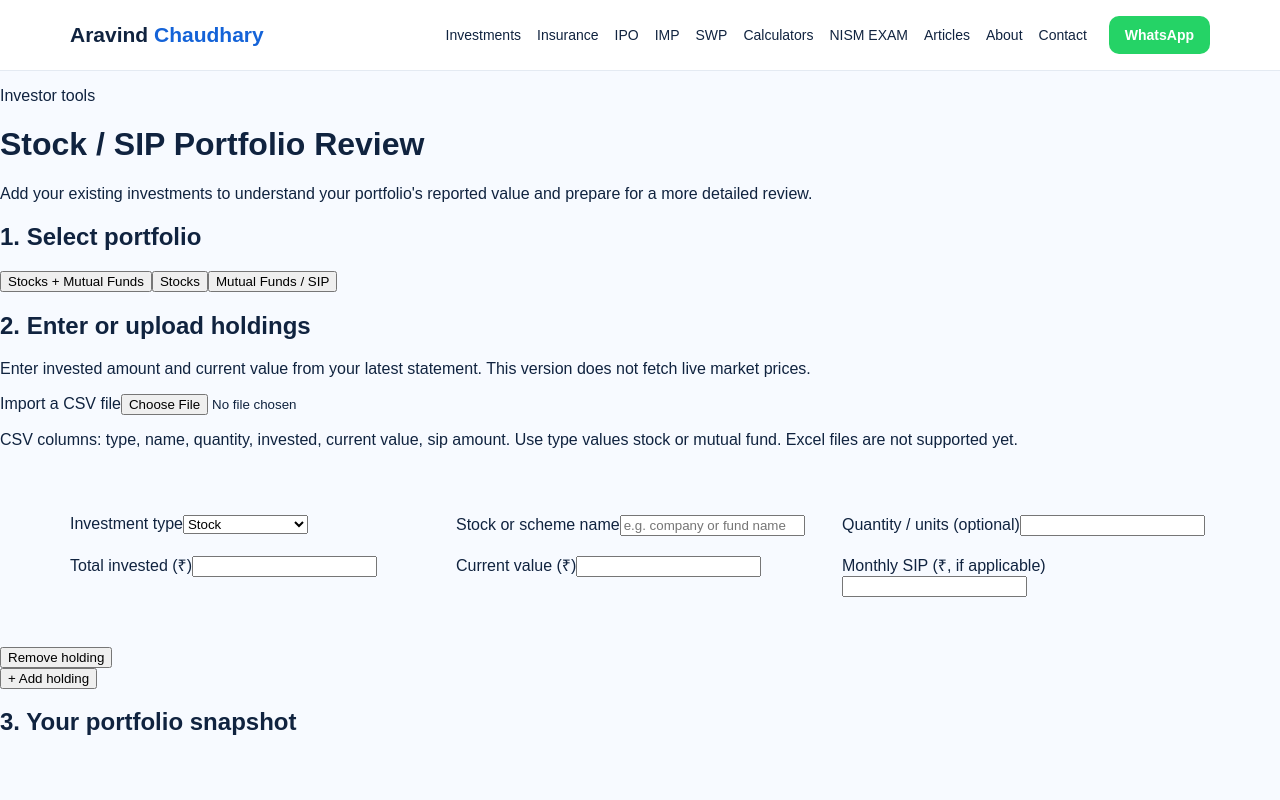
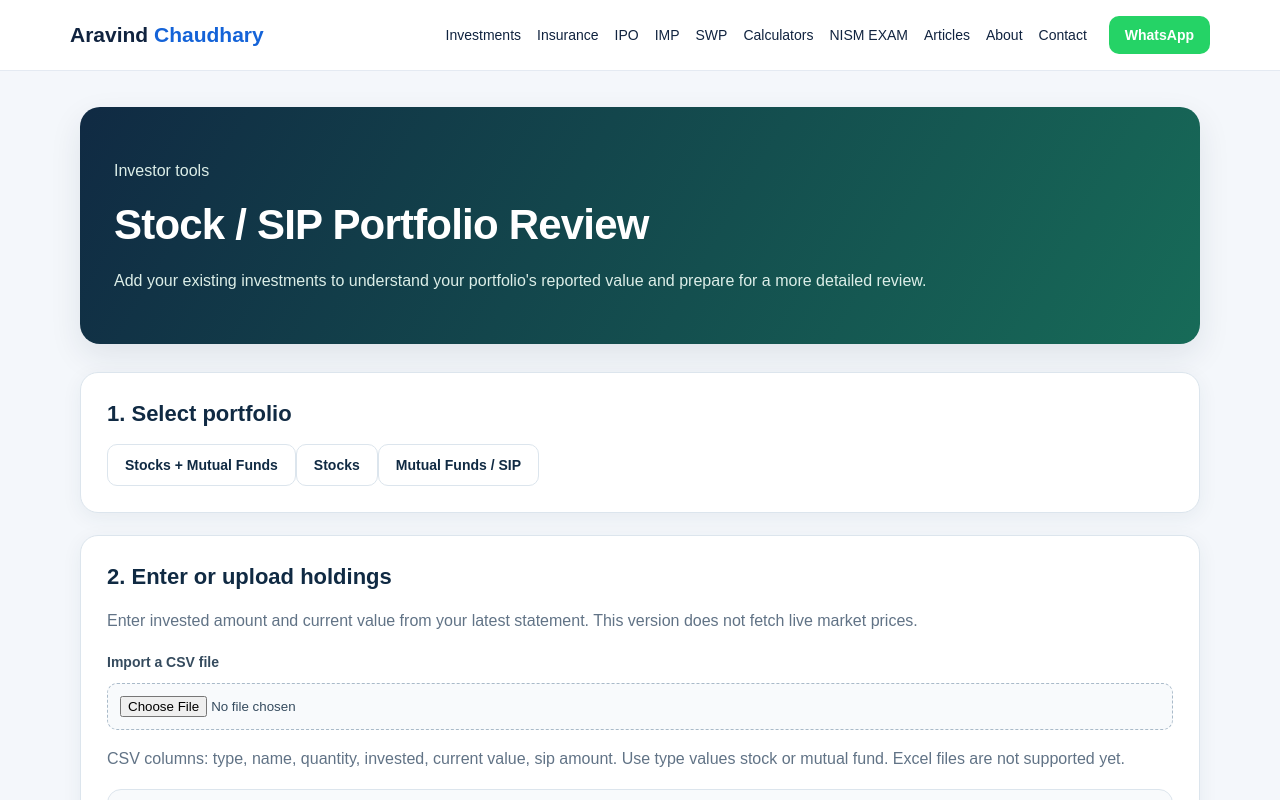
Before and after one commit to Aravind100/aravind-financial-expert, a Next.js app: page /portfolio-review in a window 1280 px wide. Shown: the top 800 px of the page. Built offline with nearby package versions, Linux system fonts and the light colour scheme.

Commit message:
Update main class to use CSS module styles

```diff
--- a/app/portfolio-review/page.tsx
+++ b/app/portfolio-review/page.tsx
@@ -1,5 +1,6 @@
 
 "use client";
+import styles from "./page.module.css";
 
 import { useMemo, useState } from "react";
 
@@ -119,7 +120,7 @@ export default function PortfolioReviewPage() {
   }
 
   return (
-    <main className="mx-auto max-w-6xl px-4 py-10">
+    <main className={styles.page}>
       <header className="mb-8">
         <p className="mb-2 text-sm font-semibold uppercase tracking-wide text-emerald-700">
           Investor tools
```
